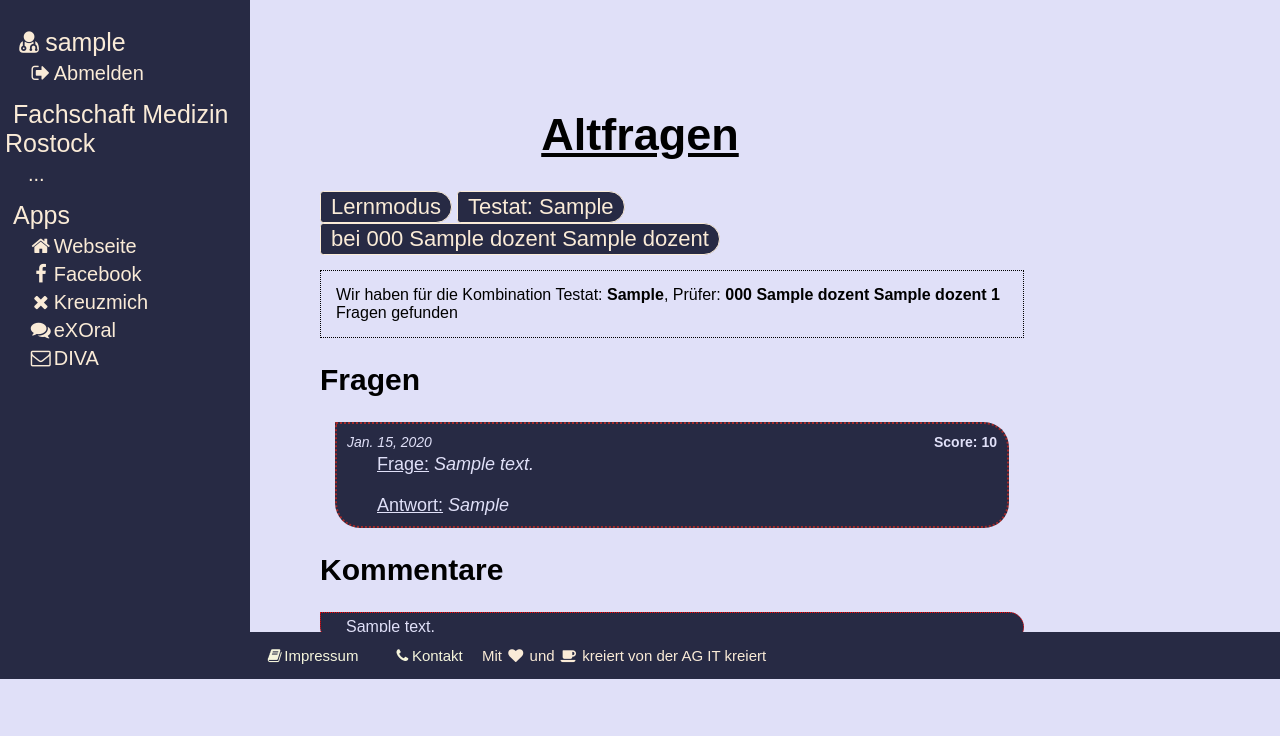
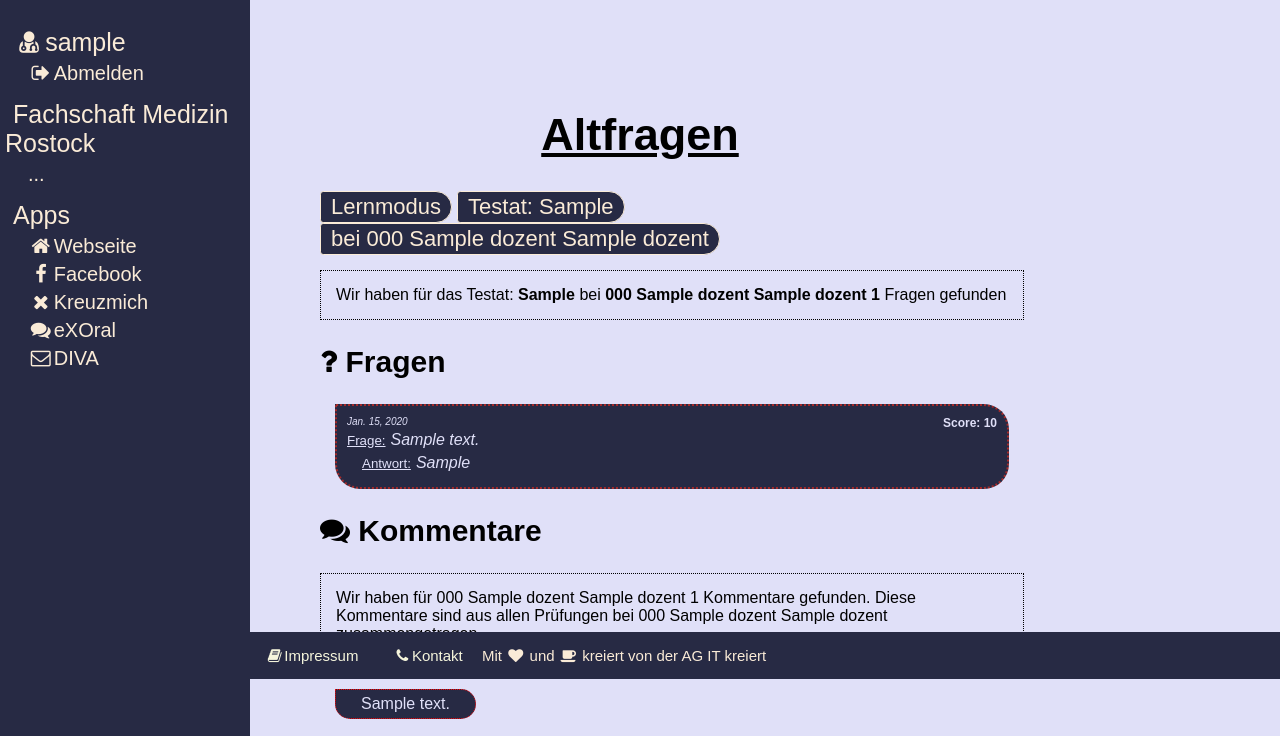
Before and after one commit to tk539/django-fsmedhro, a Django app: page /exoral/l/1/1/ in a window 1280 px wide. Shown: the part 121-857 px from the top of the page. Before the commit the page ends 800 px from the top, so only its background shows below. Run offline with Django 3.2, Linux system fonts and the light colour scheme; a user stored in the database is signed in; tables that the repository leaves empty hold one stand-in row (values such as "Sample post").

Commit message:
almost finished design

```diff
--- a/exoral/forms.py
+++ b/exoral/forms.py
@@ -1,4 +1,5 @@
 from exoral.models import Frage
+from exoral.models import Kommentar
 from django.forms import ModelForm
 
 
@@ -6,3 +7,8 @@ class FrageForm(ModelForm):
     class Meta:
         model = Frage
         fields = ['datum', 'text', 'antwort', 'pruefer', 'testat']
+
+class KommentarForm(ModelForm):
+    class Meta:
+        model = Kommentar
+        fields = ['text', 'pruefer']
--- a/exoral/static/exoral/exoral.css
+++ b/exoral/static/exoral/exoral.css
@@ -11,26 +11,32 @@
 .frage .date{
 	float: left;
 	font-style: italic;
+	font-size: 10px;
 }
 .frage .score{
 	float: right;
 	font-weight: bold;
+	font-size: 12px;
 }
 .frage .up{
 	float: right;
 	margin-top: -30px;
-    font-size: 22px;
 }
 
 .frage .up button {
-    padding: 5px;
     margin: 0;
+	padding: 3px;
+	font-size: 14px;
 }
 
 .frage .text{
 	display: flex;
-	margin: 20px 50px 0 30px;
-	font-size: 18px;
+	margin: 15px 45px 0 0;
+	font-size: 16px;
+}
+.frage .answer{
+	display: flex;
+	margin: 5px 45px 5px 15px;
 }
 
 .frage p{
@@ -54,6 +60,8 @@
     border: 1px dotted red;
     border-radius: 0px 20px 20px 20px;
 	padding: 5px 25px;
+	margin: 15px 15px;
+	float: left;
 }
 .button .input{
     background-color: inherit;
--- a/exoral/templates/exoral/frage_neu.html
+++ b/exoral/templates/exoral/frage_neu.html
@@ -6,7 +6,10 @@
 <section>Du bist dabei eine neue Frage in unseren Katalog hinzuzufügen. Bitte vergewissere dich ob diese Frage wirklich neu ist.
     Sollte diese Frage schon vorhanden sein, gehe bitte zurück und nutze den "Score Up Button" ,
      um die Frage als gestellt zu markieren.
-    <a href="{% url 'exoral:fragenliste' modus=modus testat_id=testat.pk pruefer_id=pruefer.pk %}">Hier gehts zurück</a>
+    <a href="{% url 'exoral:fragenliste' modus=modus testat_id=testat.pk pruefer_id=pruefer.pk %}">Hier gehts zurück.</a>
+    </br></br>
+    <b>Bitte trage immer nur eine neue Frage.</b> Solltest du zwei oder drei neue Fragen gestellt bekommen haben, trage
+    diese bitte auch zwei oder drei <b>seperate neue Fragen ein.</b>
 </section>
 
 <form method="post" action="">
--- a/exoral/templates/exoral/fragenliste.html
+++ b/exoral/templates/exoral/fragenliste.html
@@ -3,39 +3,53 @@
 {% block site_heading %}Altfragen{% endblock %}
 
 {% block beschreibung %}
-    Wir haben für die Kombination Testat: <b>{{ testat }}</b>, Prüfer: <b>{{ pruefer }}</b> <b>{{ fragen.count }}</b> Fragen gefunden
+    Wir haben für das Testat: <b>{{ testat }}</b> bei <b>{{ pruefer }}</b> <b>{{ fragen.count }}</b> Fragen gefunden
 {% endblock %}
 
 {% block content %}
 
-    <h2>Fragen</h2>
+    <h2><i class="fa fa-question" aria-hidden="true"></i> Fragen</h2>
         {% for frage in fragen %}
             <div class="frage animated bounceInLeft">
                 <div class="date">{{ frage.datum }}</div>
                 <div class="score">Score: {{ frage.score }}</div>
-                <div class="text"><u>Frage:</u> <p>{{ frage.text }}</p></div>
+                <div class="text"><u><small>Frage:</small></u> <p>{{ frage.text }}</p></div>
                 {% if frage.antwort %}
-                    <div class="text"><u>Antwort:</u> <p>{{ frage.antwort }}</p></div>
+                    <div class="answer"><u><small>Antwort:</small></u> <p>{{ frage.antwort }}</p></div>
                 {% endif %}
+
+
                 {% if modus == 'p' %}
                     <form action="{% url 'exoral:frage_score' frage.pk %}" method="post" class="up">
                         {% csrf_token %}
                         <input type="hidden" name="testat_id" value="{{ testat.pk }}" />
                         <input type="hidden" name="pruefer_id" value="{{ pruefer.pk }}" />
-                        <button type="submit"><span class="fa fa-long-arrow-up"></span> up</button>
+                        <button class="small" "submit"><span class="fa fa-long-arrow-up"></span> up</button>
                     </form>
                 {% endif %}
             </div>
         {% endfor %}
-    <h2>Kommentare</h2>
+    <h2><i class="fa fa-comments" aria-hidden="true"></i> Kommentare</h2>
+        <section>
+            Wir haben für {{ pruefer }} {{ kommentare.count }} Kommentare gefunden. Diese Kommentare sind aus allen
+        Prüfungen bei {{ pruefer }} zusammengetragen.
+            {% if modus == 'p' %}
+                Du kannst natürlich dem Prüfer auch einen Kommentar hinzufügen.
+                <button class="small">
+                    <a href="{% url 'exoral:kommentar_neu' modus=modus testat_id=testat.pk pruefer_id=pruefer.pk %}"
+                style="text-decoration: none; color: #E0E0F8">
+                    <i class="fa fa-plus" aria-hidden="true"></i> Kommentar</a>
+                </button>
+            {% endif %}
+        </section>
         {% for kommentar in kommentare %}
             <div class="comment animated zoomInUp">{{ kommentar.text }}</div>
         {% endfor %}
-
+    </br></br>
     {% if modus == 'p' %}
         <button class="big"><a href="{% url 'exoral:frage_neu' modus=modus testat_id=testat.pk pruefer_id=pruefer.pk %}"
         style="text-decoration: none; color: #E0E0F8">
-            neue Frage eintragen</a></button>
+            Neue Frage eintragen</a></button>
     {% endif %}
 
 {% endblock %}
--- a/exoral/urls.py
+++ b/exoral/urls.py
@@ -8,7 +8,9 @@ urlpatterns = [
     url(r'^(?P<modus>[lp])/(?P<testat_id>[0-9]+)/$', views.prueferwahl, name='prueferwahl'),
     url(r'^(?P<modus>[lp])/(?P<testat_id>[0-9]+)/(?P<pruefer_id>[0-9]+)/$', views.fragenliste,
         name='fragenliste'),
-    url(r'^(?P<modus>[lp])/(?P<testat_id>[0-9]+)/(?P<pruefer_id>[0-9]+)/frage_neu/$', views.frage_neu,
+    url(r'^(?P<modus>[lp])/(?P<testat_id>[0-9]+)/(?P<pruefer_id>[0-9]+)/Frageneingabe/$', views.frage_neu,
         name='frage_neu'),
     url(r'^frage_score/(?P<frage_id>[0-9]+)/$', views.frage_score, name='frage_score'),
+    url(r'^(?P<modus>[lp])/(?P<testat_id>[0-9]+)/(?P<pruefer_id>[0-9]+)/Kommentareingabe/$', views.kommentar_neu,
+        name='kommentar_neu'),
 ]
--- a/exoral/views.py
+++ b/exoral/views.py
@@ -4,7 +4,7 @@ from django.shortcuts import get_object_or_404, redirect, render
 from .models import Testat, Pruefer, Frage, Kommentar
 from fsmedhrocore.views import user_edit
 from django.contrib import messages
-from .forms import FrageForm
+from .forms import FrageForm, KommentarForm
 from django.http import HttpResponseRedirect
 from django.urls import reverse
 
@@ -69,10 +69,11 @@ def fragenliste(request, modus, testat_id, pruefer_id):
                                           sichtbar=True).order_by('-created_date')
 
     if not fragen.exists():
-        messages.add_message(request, messages.INFO, 'keine Fragen abrufbar...')
+        messages.add_message(request, messages.INFO,
+            'Für dieses Testat existieren leider noch keine Fragen. Wenn du eine mündlcihe Testatfrage hast, trage sie bitte ein')
 
     if not kommentare.exists():
-        messages.add_message(request, messages.INFO, 'keine Prüfer-Kommentare abrufbar...')
+        messages.add_message(request, messages.INFO, 'Für diesen Prüfer existieren noch keine Kommentare')
 
     context = {'modus': modus, 'testat': testat, 'pruefer': pruefer,
                'fragen': fragen, 'kommentare': kommentare}
@@ -92,8 +93,10 @@ def frage_neu(request, modus, testat_id, pruefer_id):
             frage = f_form.save(commit=False)
             frage.modified_by = request.user
             frage.save()
+            messages.add_message(request, messages.SUCCESS, 'Vielen Dank, dass du deine Frage eingetragen hast')
             # return redirect(fragenliste, modus=modus, testat_id=frage.testat.pk, pruefer_id=frage.pruefer.pk)
             return HttpResponseRedirect(reverse('exoral:fragenliste', args=(modus, testat.pk, pruefer.pk)))
+
 
     else:
         f_form = FrageForm(initial={'testat': testat, 'pruefer': pruefer})
@@ -102,6 +105,8 @@ def frage_neu(request, modus, testat_id, pruefer_id):
         'f_form': f_form,
         'modus': modus, 'testat': testat, 'pruefer': pruefer,
     }
+
+    #TODO: Message if Question is new --> 'Du hast erfolgreich eine neue Frage erstellt'
 
     return render(request, 'exoral/frage_neu.html', context)
 
@@ -114,6 +119,41 @@ def frage_score(request, frage_id):
 
     # TODO: check if user is score-spammer (session variable?)
 
+    #TODO: Score_up is done then Message 'Du hast den Score erfolgreich erhöht'
+
     frage.score_up(request.user)
 
+    messages.add_message(request, messages.SUCCESS,
+    'Du hast erfolgreich den Score der Frage erhöht. Danke, dass du dafür keine neue Frage hinzugefügt hast.')
+
     return HttpResponseRedirect(reverse('exoral:fragenliste', args=('p', testat.pk, pruefer.pk)))
+
+@login_required()
+def kommentar_neu(request, modus, testat_id, pruefer_id):
+
+    testat = get_object_or_404(Testat, pk=testat_id)
+    pruefer = get_object_or_404(Pruefer, pk=pruefer_id)
+
+    if request.method == 'POST':
+        k_form = KommentarForm(data=request.POST)
+        if k_form.is_valid():
+            Kommentar = k_form.save(commit=False)
+            Kommentar.modified_by = request.user
+            Kommentar.save()
+            messages.add_message(request, messages.SUCCESS,
+                                 'Wir haben deinen Kommentar erfolgreich in unsere Datenbank aufgenommen')
+            # return redirect(fragenliste, modus=modus, testat_id=frage.testat.pk, pruefer_id=frage.pruefer.pk)
+            return HttpResponseRedirect(reverse('exoral:fragenliste', args=(modus, testat.pk, pruefer.pk)))
+
+
+    else:
+        k_form = KommentarForm(initial={'pruefer': pruefer})
+
+    context = {
+        'k_form': k_form,
+        'modus': modus, 'pruefer': pruefer,
+    }
+
+    # TODO: Message if Question is new --> 'Du hast erfolgreich eine neue Frage erstellt'
+
+    return render(request, 'exoral/kommentar_neu.html', context)
--- a/static/design/CSS.css
+++ b/static/design/CSS.css
@@ -273,8 +273,8 @@ button{
 }
 
 .message.success{
-    border: solid #0de100 2px;
-    background: rgba(13, 225, 0, 0.5);
+    border: solid #004B04 2px;
+    background: rgba(0, 147, 4, 0.5);
 }
 
 .message.warning{
```
Also changed, not shown: QuestionAir/form.py (added, +26 -0 lines), exoral/templates/exoral/kommentar_neu.html (added, +25 -0 lines).
